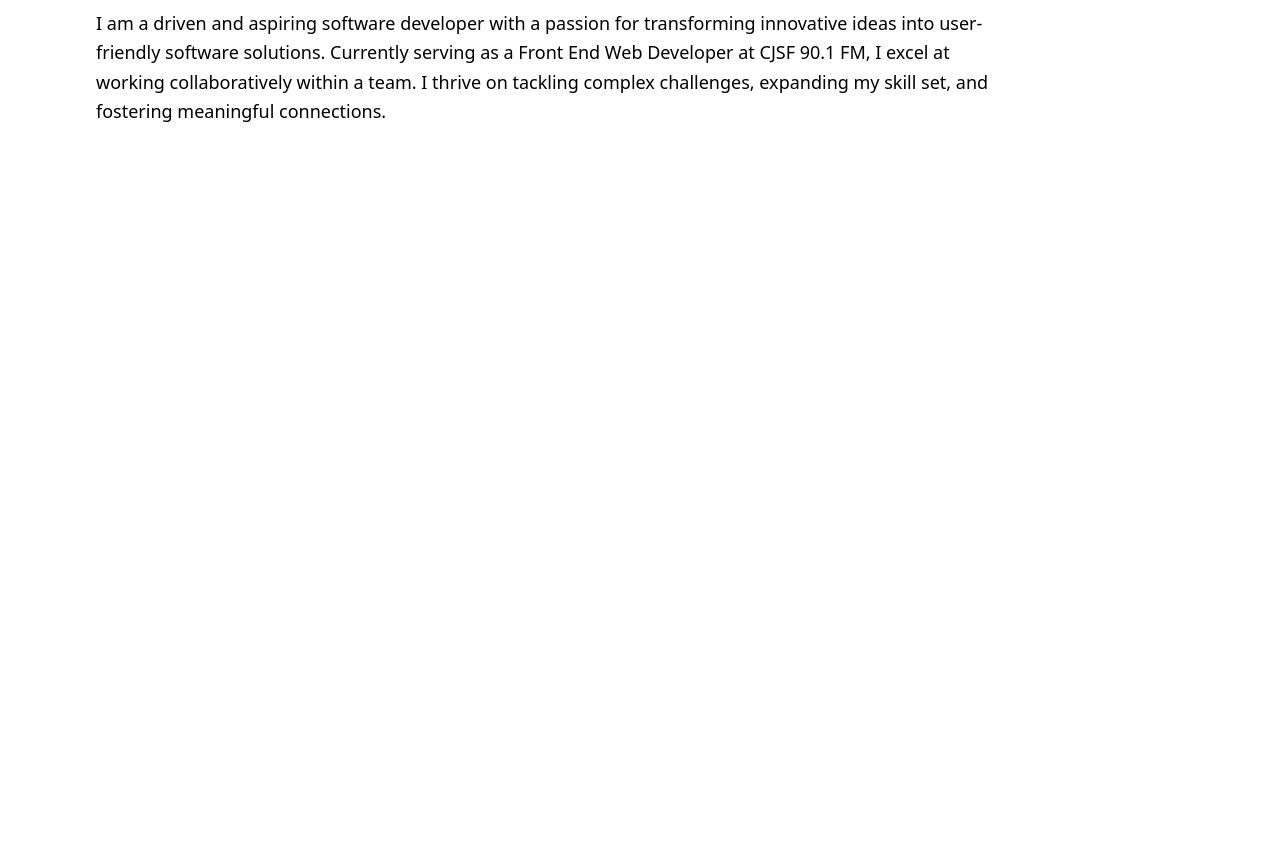
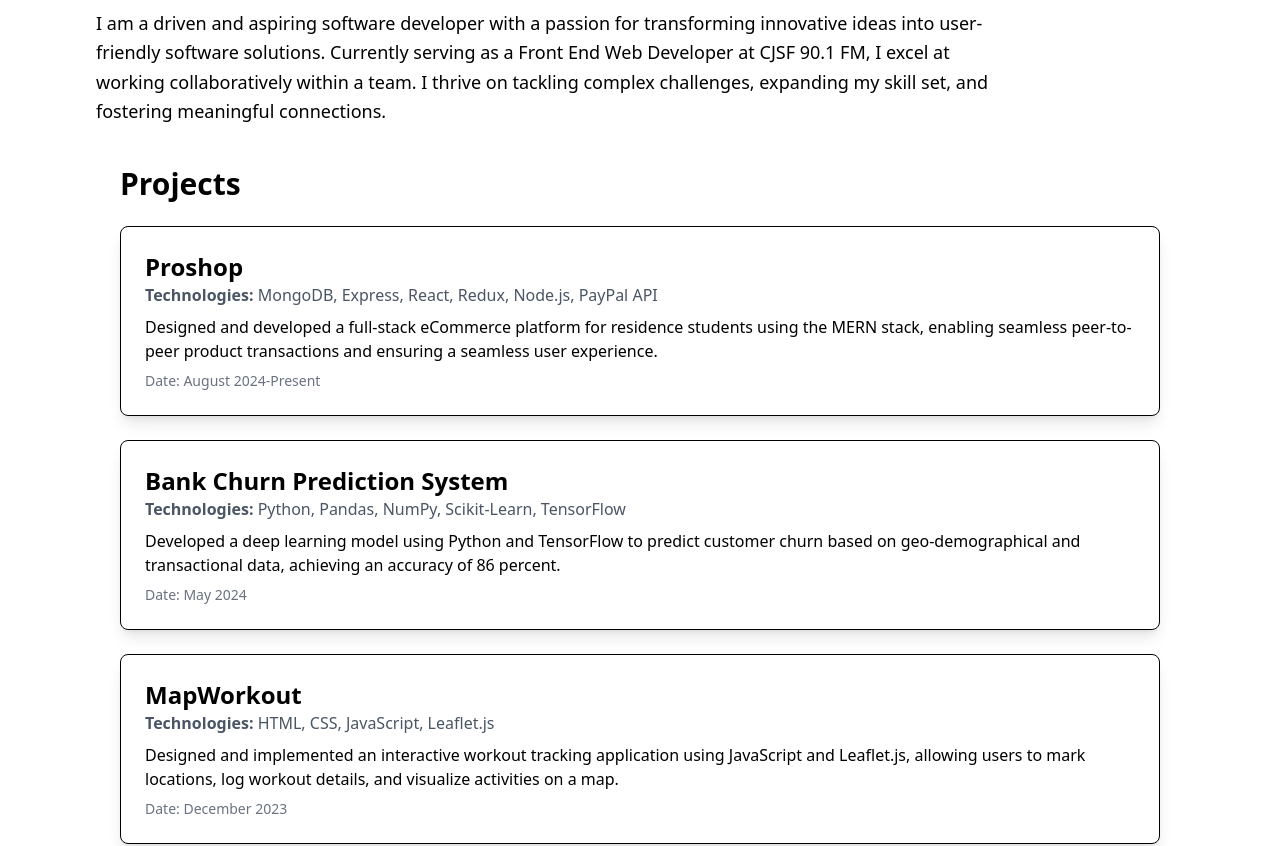
Before and after one commit to Manan565/manan565.github.io, a React (Vite) app: page / in a window 1280 px wide. Shown: the part 720-1566 px from the top of the page. Before the commit the page ends 846 px from the top, so only its background shows below. Built offline with nearby package versions, Linux system fonts and the light colour scheme.

Commit message:
created structureof the projects

```diff
--- a/src/App.jsx
+++ b/src/App.jsx
@@ -1,6 +1,7 @@
 import Header from "./components/Header.jsx";
 import Card from "./components/Card.jsx";
 import About from "./components/About.jsx";
+import Projects from "./components/projects.jsx";
 const App = () => {
   return (
     <div>
@@ -9,6 +10,7 @@
         <main className="px-20">
           <Card />
           <About />
+          <Projects />
         </main>
       </div>
     </div>
--- a/src/components/projects.jsx
+++ b/src/components/projects.jsx
@@ -42,3 +42,23 @@
       "A simple react application that allows a group of friends to split any desired bill",
   },
 ];
+
+const Projects = () => {
+  return (
+    <div className="p-10">
+      <h1 className="text-3xl font-bold mb-6">Projects</h1>
+      {projs.map((item, index) => (
+        <div key={index} className="mb-6 p-6 border rounded-lg shadow-lg">
+          <h2 className="text-2xl font-bold">{item.title}</h2>
+          <p className="text-gray-600">
+            <strong>Technologies:</strong> {item.technologies.join(", ")}
+          </p>
+          <p className="mt-2">{item.description}</p>
+          <p className="text-sm text-gray-500 mt-2">Date: {item.date}</p>
+        </div>
+      ))}
+    </div>
+  );
+};
+
+export default Projects;
```
